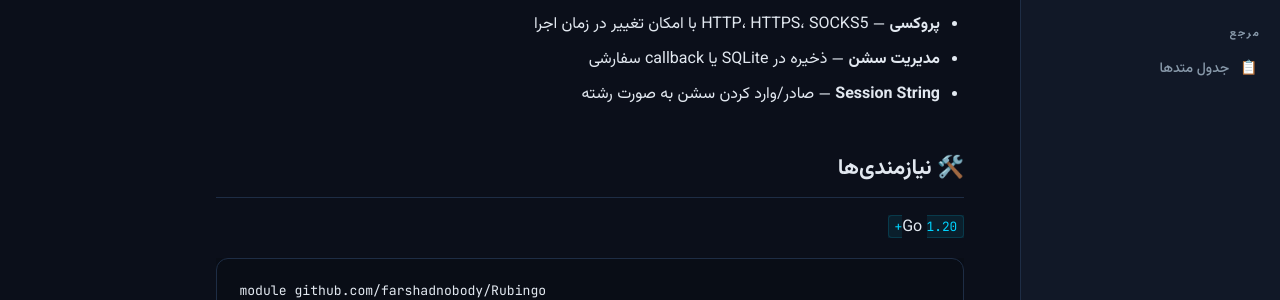
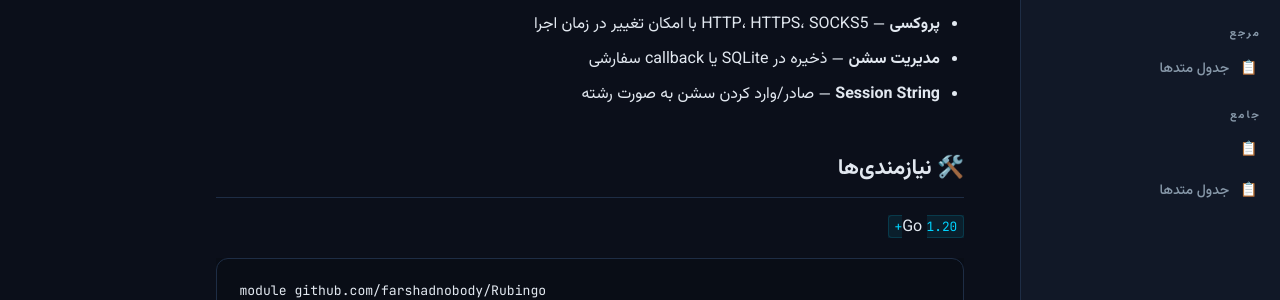
Before and after one commit to farshadnobody/Rubingo, a Jekyll site: the page built from index.md, in a window 1280 px wide. Shown: the part 514-814 px from the top of the page. Built offline with Jekyll 4.4.1, drawn with Linux system fonts in a browser that asks for light colours.

Commit message:
Update _config.yml

```diff
--- a/_config.yml
+++ b/_config.yml
@@ -48,3 +48,11 @@ nav:
       - label: جدول متدها
         url: /docs/methods/
         icon: 📋
+  - title: جامع
+    items:
+      - label:
+        url: /docs/methods/
+        icon: 📋
+      - label: جدول متدها
+        url: /docs/methods/
+        icon: 📋
```
